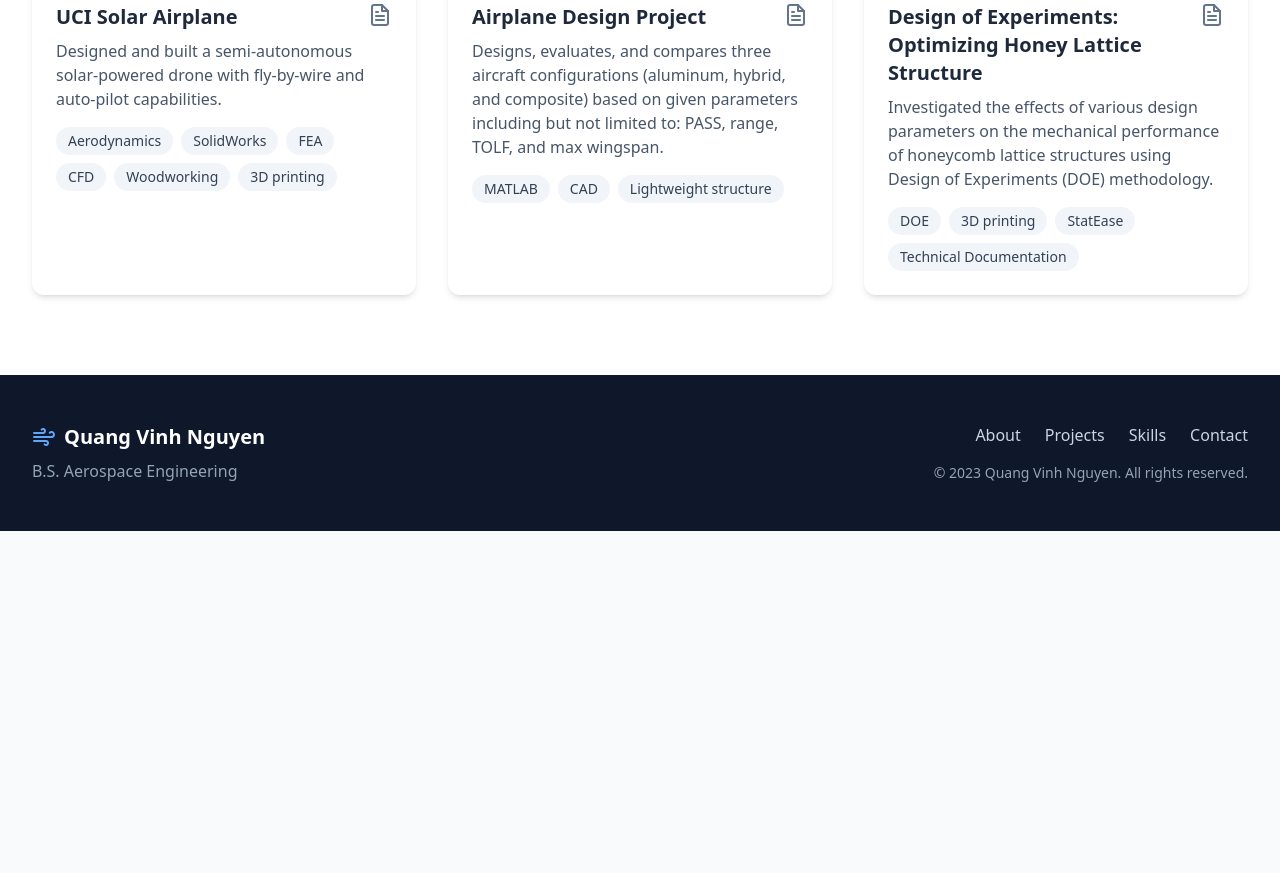
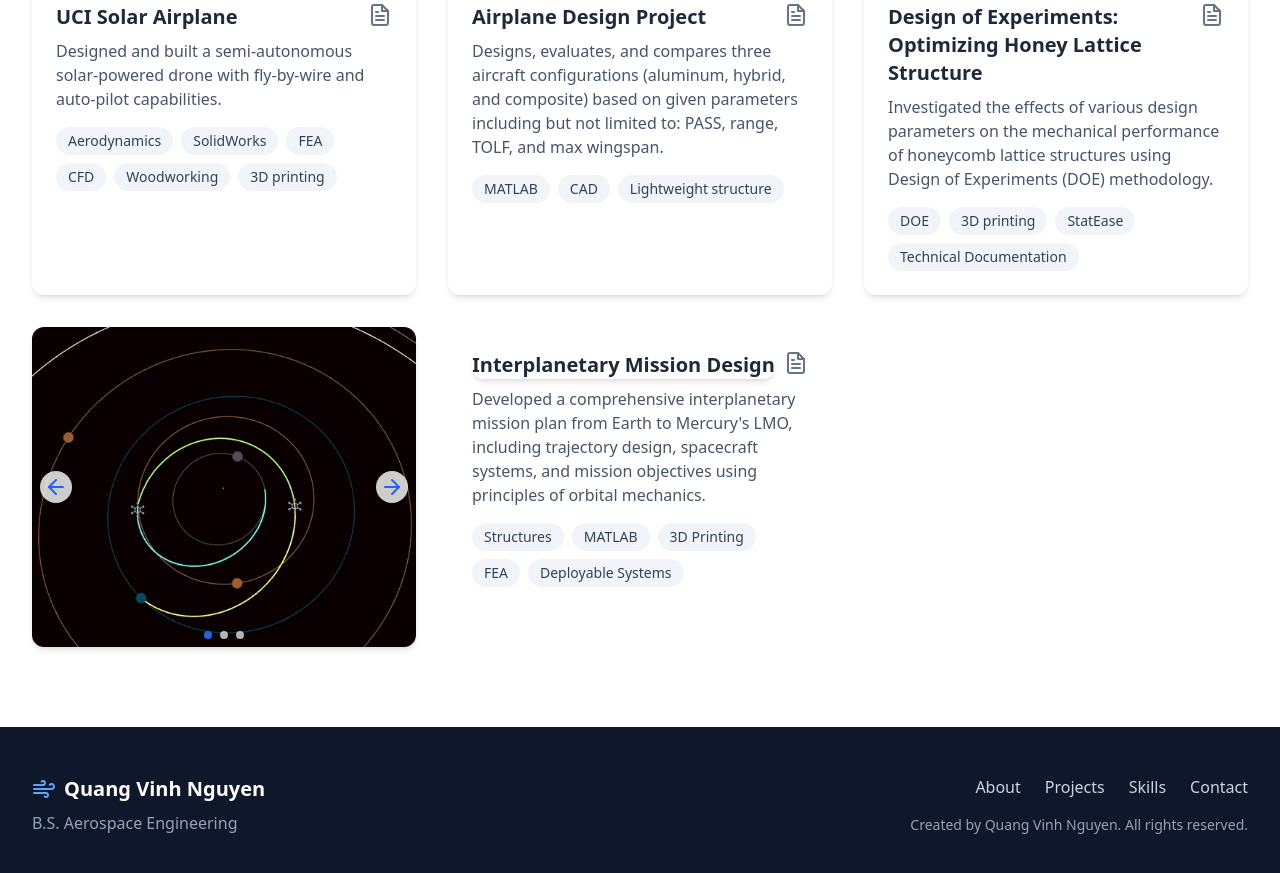
Before and after one commit to vinhqn2/Engineering-Portfolio, a plain HTML site: page projects.html in a window 1280 px wide. Shown: the part 757-1630 px from the top of the page. Before the commit the page ends 1288 px from the top, so only its background shows below. Drawn offline with nearby package versions, Linux system fonts and the light colour scheme.

Commit message:
Add files via upload

```diff
--- a/projects.html
+++ b/projects.html
@@ -243,6 +243,40 @@
                     </div>
                 </div>
 
+                <!-- Project 4 -->
+                <a href="project-tensegrity-lab.html" class="bg-white rounded-xl shadow-md overflow-hidden project-card transition-all duration-300 block hover:no-underline" data-aos="fade-up" data-aos-delay="300">
+                    <div class="carousel">
+                        <img src="image/MAE 146 1.gif" alt="MAE 146 1" class="active">
+                        <img src="image/MAE 146 2.png" alt="MAE 146 2">
+                        <img src="image/MAE 146 3.png" alt="MAE 146 3">
+                        <button class="carousel-btn left" aria-label="Previous image"><i data-feather="arrow-left"></i></button>
+                        <button class="carousel-btn right" aria-label="Next image"><i data-feather="arrow-right"></i></button>
+                        <div class="carousel-indicators">
+                            <button class="active" aria-label="Slide 1"></button>
+                            <button aria-label="Slide 2"></button>
+                            <button aria-label="Slide 3"></button>
+                        </div>
+                    </div>
+                    <div class="p-6">
+                        <div class="flex justify-between items-start mb-2">
+                            <h3 class="text-xl font-semibold text-slate-800">Interplanetary Mission Design</h3>
+                            <a href="https://docs.google.com/document/d/e/2PACX-1vQQDH-sZSRF8kSGuTIe2nXQOTX5EMWozPcBhKC2-RxEOzlDa5uMkuUs7JuHPGQa27gP2fJrjxzeZ3VN/pub" target="_blank" rel="noopener noreferrer">
+                                <i data-feather="file-text" class="text-slate-500 hover:text-blue-600 cursor-pointer"></i>
+                            </a>
+                        </div>
+                        <p class="text-slate-600 mb-4">
+                            Developed a comprehensive interplanetary mission plan from Earth to Mercury's LMO, including trajectory design, spacecraft systems, and mission objectives using principles of orbital mechanics.
+                        </p>
+                        <div class="flex flex-wrap gap-2">
+                            <span class="bg-slate-100 text-slate-700 px-3 py-1 rounded-full text-sm">Structures</span>
+                            <span class="bg-slate-100 text-slate-700 px-3 py-1 rounded-full text-sm">MATLAB</span>
+                            <span class="bg-slate-100 text-slate-700 px-3 py-1 rounded-full text-sm">3D Printing</span>
+                            <span class="bg-slate-100 text-slate-700 px-3 py-1 rounded-full text-sm">FEA</span>
+                            <span class="bg-slate-100 text-slate-700 px-3 py-1 rounded-full text-sm">Deployable Systems</span>
+                        </div>
+                    </div>
+                </a>
+
             </div>
         </div>
     </section>
@@ -265,7 +299,7 @@
                         <a href="index.html#skills" class="text-slate-300 hover:text-white transition">Skills</a>
                         <a href="index.html#contact" class="text-slate-300 hover:text-white transition">Contact</a>
                     </div>
-                    <p class="text-slate-400 text-sm">© 2023 Quang Vinh Nguyen. All rights reserved.</p>
+                    <p class="text-slate-400 text-sm">Created by Quang Vinh Nguyen. All rights reserved.</p>
                 </div>
             </div>
         </div>
```
Also changed, not shown: image/MAE 146 1.gif (added), image/MAE 146 2.png (added), image/MAE 146 3.png (added).
